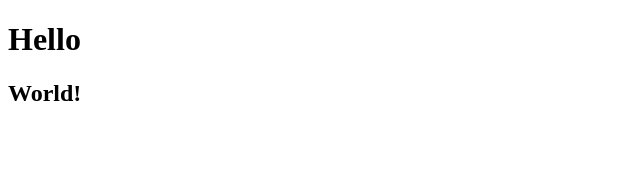
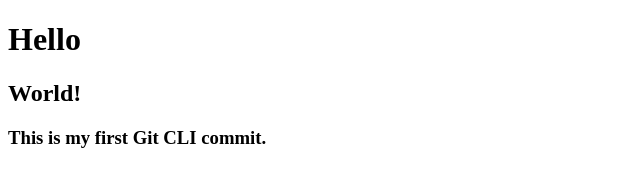
Before and after one commit to coltoy/new-project, a plain HTML site: page index.html in a window 1280 px wide. Shown: the whole page, without its empty margins (0-640 px from the left). Drawn offline with Linux system fonts and the light colour scheme.

Commit message:
Another subheader added describing the project

```diff
--- a/index.html
+++ b/index.html
@@ -7,5 +7,6 @@
 <body>
     <h1>Hello</h1>
     <h2>World!</h2>
+    <h3>This is my first Git CLI commit.</h3>
 </body>
 </html>
```
